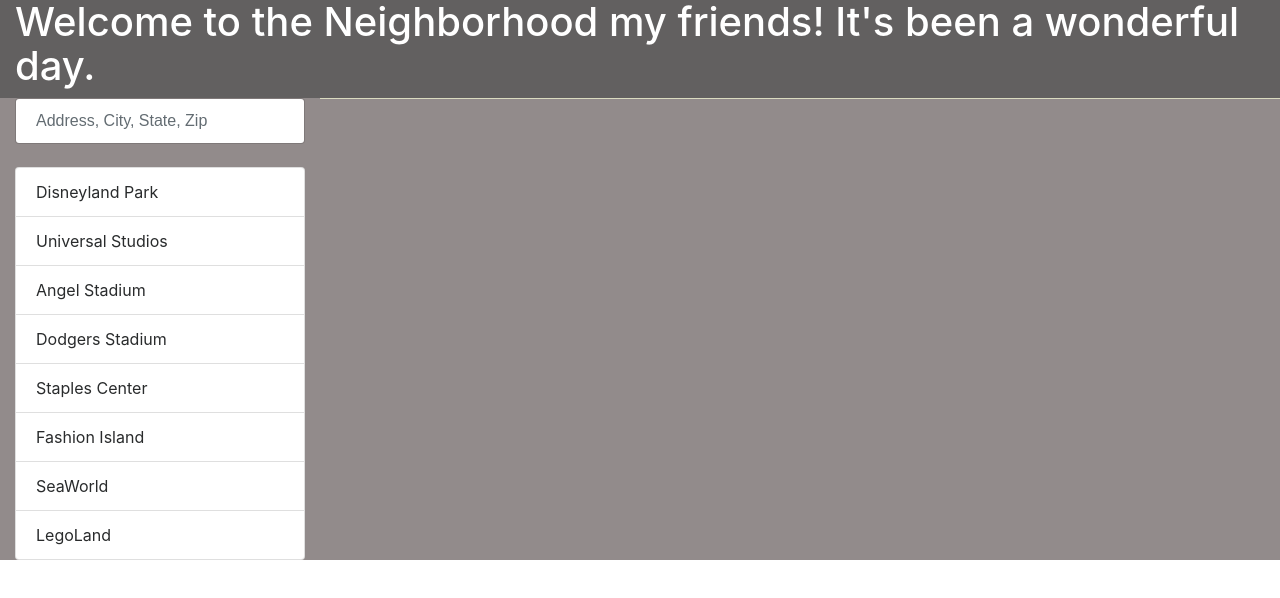
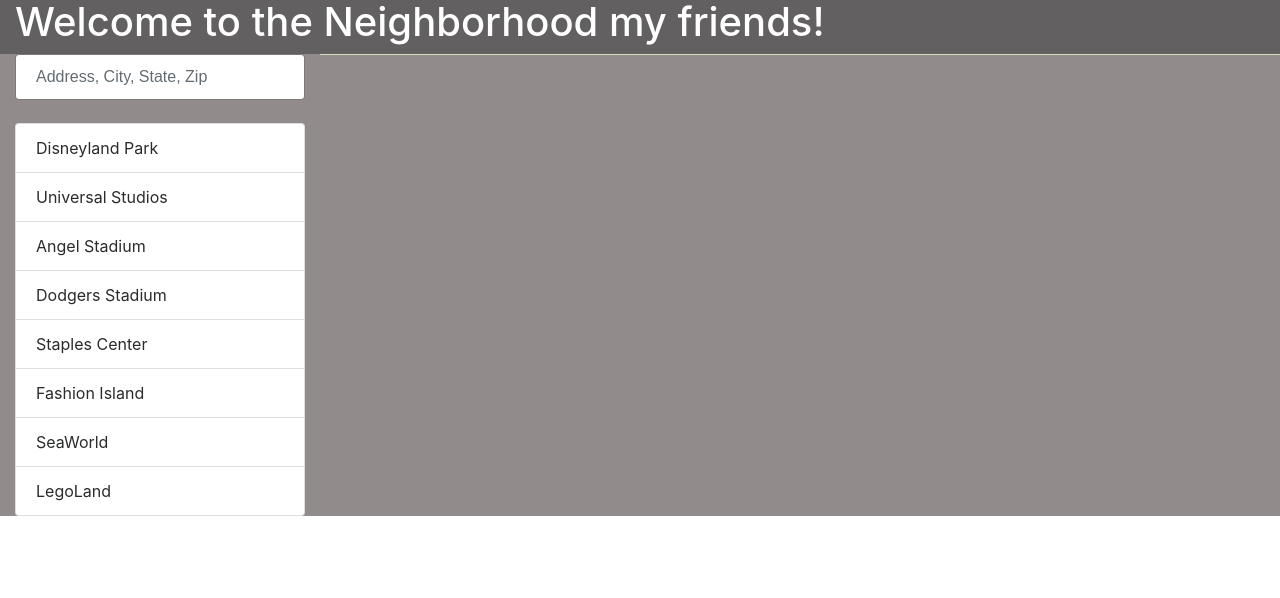
Before and after one commit to chanoscar0/Neighborhood_Map, a plain HTML site: page Udacity_Neighborhood_Map/index.html in a window 1280 px wide. Drawn offline with nearby package versions, Linux system fonts and the light colour scheme; some packages are replaced by stand-ins of ours.

Commit message:
Testing Version Control from Terminal

```diff
--- a/Udacity_Neighborhood_Map/index.html
+++ b/Udacity_Neighborhood_Map/index.html
@@ -11,7 +11,7 @@
 </head>
 <body>
   <div class = 'container-fluid' id = headerBar>
-    <h1>Welcome to the Neighborhood my friends! It's been a wonderful day.</h1>
+    <h1>Welcome to the Neighborhood my friends!</h1>
   </div>
   <div class = 'container-fluid' id = content>
     <div class = 'row'>
```
